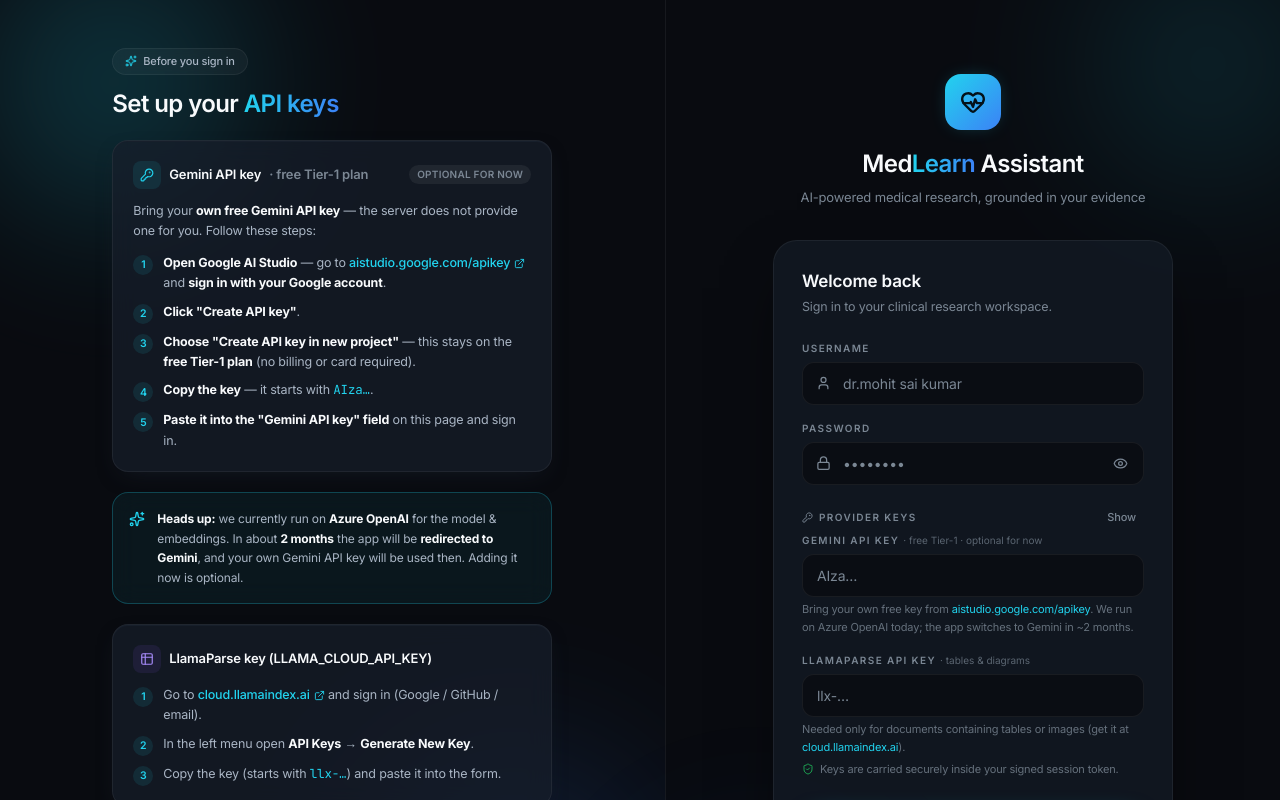
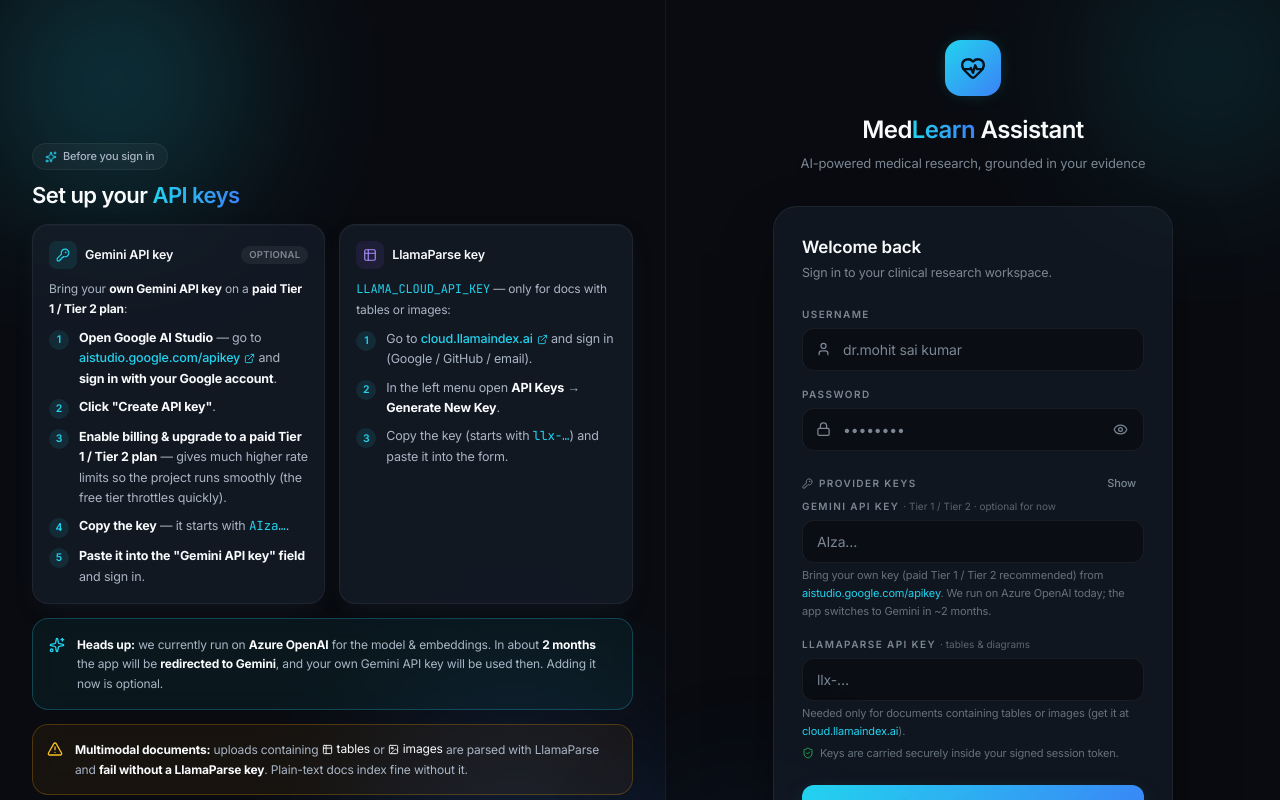
Before and after one commit to mohit0415/agentic_rag_assistant, a React (Vite) app in the folder frontend/: page / in a window 1280 px wide. Shown: the top 800 px of the page. Built offline with nearby package versions, Linux system fonts and the light colour scheme; no server answers.

Commit message:
login UI enhacement

```diff
--- a/frontend/src/pages/LoginPage.tsx
+++ b/frontend/src/pages/LoginPage.tsx
@@ -55,16 +55,15 @@
       <b className="text-txt-pri">Click "Create API key"</b>.
     </Step>
     <Step n={3}>
-      <b className="text-txt-pri">Choose "Create API key in new project"</b> — this stays on the{" "}
-      <b className="text-txt-pri">free Tier-1 plan</b> (no billing or card required).
+      <b className="text-txt-pri">Enable billing &amp; upgrade to a paid Tier 1 / Tier 2 plan</b> —
+      gives much higher rate limits so the project runs smoothly (the free tier throttles quickly).
     </Step>
     <Step n={4}>
       <b className="text-txt-pri">Copy the key</b> — it starts with{" "}
       <code className="text-accent">AIza…</code>.
     </Step>
     <Step n={5}>
-      <b className="text-txt-pri">Paste it into the "Gemini API key" field</b> on this page and sign
-      in.
+      <b className="text-txt-pri">Paste it into the "Gemini API key" field</b> and sign in.
     </Step>
   </ol>
 );
@@ -93,13 +92,13 @@
       style={{ background: "radial-gradient(circle, #3B82F6 0%, transparent 70%)" }}
     />
 
-    <div className="relative mx-auto w-full max-w-[520px] space-y-5 px-10 py-12">
+    <div className="relative mx-auto w-full max-w-[760px] space-y-3.5 px-8 py-8">
       <div>
-        <div className="mb-3 inline-flex items-center gap-1.5 rounded-full border border-line bg-white/[0.04] px-3 py-1 text-[11px] font-medium text-txt-sec backdrop-blur">
+        <div className="mb-2.5 inline-flex items-center gap-1.5 rounded-full border border-line bg-white/[0.04] px-3 py-1 text-[11px] font-medium text-txt-sec backdrop-blur">
           <Sparkles size={12} className="text-accent" />
           Before you sign in
         </div>
-        <h2 className="font-display text-[24px] font-semibold leading-snug tracking-tight text-txt-pri">
+        <h2 className="font-display text-[22px] font-semibold leading-snug tracking-tight text-txt-pri">
           Set up your{" "}
           <span className="bg-gradient-to-r from-[#22D3EE] to-[#3B82F6] bg-clip-text text-transparent">
             API keys
@@ -107,42 +106,45 @@
         </h2>
       </div>
 
-      <div className="rounded-2xl border border-line bg-card/70 p-5 shadow-card backdrop-blur-md">
-        <div className="mb-3 flex items-center justify-between">
-          <span className="flex items-center gap-2 text-[13px] font-semibold text-txt-pri">
-            <span className="flex h-7 w-7 items-center justify-center rounded-lg bg-[#22D3EE]/10 text-accent">
+      <div className="grid grid-cols-2 gap-3.5">
+        <div className="rounded-2xl border border-line bg-card/70 p-4 shadow-card backdrop-blur-md">
+          <div className="mb-2.5 flex items-center justify-between gap-2">
+            <span className="flex items-center gap-2 text-[12.5px] font-semibold text-txt-pri">
+              <span className="flex h-7 w-7 flex-shrink-0 items-center justify-center rounded-lg bg-[#22D3EE]/10 text-accent">
                 <KeyRound size={14} />
               </span>
-            Gemini API key <span className="text-txt-mut">· free Tier-1 plan</span>
+              Gemini API key
             </span>
             <span
-            className={`rounded-full px-2 py-0.5 text-[10px] font-semibold uppercase tracking-wide ${
+              className={`flex-shrink-0 rounded-full px-2 py-0.5 text-[9.5px] font-semibold uppercase tracking-wide ${
                 GEMINI_KEY_REQUIRED
                   ? "bg-danger/10 text-[#FCA5A5]"
                   : "bg-white/[0.06] text-txt-mut"
               }`}
             >
-            {GEMINI_KEY_REQUIRED ? "Required" : "Optional for now"}
+              {GEMINI_KEY_REQUIRED ? "Required" : "Optional"}
             </span>
           </div>
-        <p className="mb-3 text-[12.5px] leading-relaxed text-txt-sec">
-          Bring your <b className="text-txt-pri">own free Gemini API key</b> — the server does not
-          provide one for you. Follow these steps:
+          <p className="mb-2.5 text-[12px] leading-relaxed text-txt-sec">
+            Bring your <b className="text-txt-pri">own Gemini API key</b> on a{" "}
+            <b className="text-txt-pri">paid Tier 1 / Tier 2 plan</b>:
           </p>
           <GeminiKeySteps />
         </div>
 
-      <ProviderTransitionNote />
-
-      <div className="rounded-2xl border border-line bg-card/70 p-5 shadow-card backdrop-blur-md">
-        <div className="mb-3 flex items-center justify-between">
-          <span className="flex items-center gap-2 text-[13px] font-semibold text-txt-pri">
-            <span className="flex h-7 w-7 items-center justify-center rounded-lg bg-[#8B5CF6]/10 text-[#A78BFA]">
+        <div className="rounded-2xl border border-line bg-card/70 p-4 shadow-card backdrop-blur-md">
+          <div className="mb-2.5 flex items-center gap-2">
+            <span className="flex items-center gap-2 text-[12.5px] font-semibold text-txt-pri">
+              <span className="flex h-7 w-7 flex-shrink-0 items-center justify-center rounded-lg bg-[#8B5CF6]/10 text-[#A78BFA]">
                 <Table2 size={14} />
               </span>
-            LlamaParse key (LLAMA_CLOUD_API_KEY)
+              LlamaParse key
             </span>
           </div>
+          <p className="mb-2.5 text-[12px] leading-relaxed text-txt-sec">
+            <code className="text-accent">LLAMA_CLOUD_API_KEY</code> — only for docs with tables or
+            images:
+          </p>
           <ol className="space-y-2">
             <Step n={1}>
               Go to <GuideLink href="https://cloud.llamaindex.ai">cloud.llamaindex.ai</GuideLink> and
@@ -158,20 +160,23 @@
             </Step>
           </ol>
         </div>
+      </div>
 
-      <div className="flex gap-3 rounded-2xl border border-warning/25 bg-warning/[0.06] p-4 backdrop-blur-md">
+      <ProviderTransitionNote />
+
+      <div className="flex gap-3 rounded-2xl border border-warning/25 bg-warning/[0.06] p-3.5 backdrop-blur-md">
         <AlertTriangle size={16} className="mt-0.5 flex-shrink-0 text-[#FBBF24]" />
         <p className="text-[12px] leading-relaxed text-txt-sec">
-          <b className="text-txt-pri">Multimodal documents:</b> if an uploaded document contains{" "}
+          <b className="text-txt-pri">Multimodal documents:</b> uploads containing{" "}
           <span className="inline-flex items-center gap-1 text-txt-pri">
             <Table2 size={11} /> tables
           </span>{" "}
           or{" "}
           <span className="inline-flex items-center gap-1 text-txt-pri">
             <ImageIcon size={11} /> images
-          </span>
-          , it is parsed with LlamaParse — those uploads <b className="text-txt-pri">fail without
-          a LlamaParse key</b>. Plain-text documents index fine without it.
+          </span>{" "}
+          are parsed with LlamaParse and <b className="text-txt-pri">fail without a LlamaParse
+          key</b>. Plain-text docs index fine without it.
         </p>
       </div>
     </div>
@@ -316,7 +321,7 @@
             <label className="ml-label mb-1.5 block">
               Gemini API key
               <span className="ml-1 font-normal normal-case tracking-normal text-txt-mut/70">
-                {GEMINI_KEY_REQUIRED ? "· required" : "· free Tier-1 · optional for now"}
+                {GEMINI_KEY_REQUIRED ? "· required" : "· Tier 1 / Tier 2 · optional for now"}
               </span>
             </label>
             <input
@@ -329,7 +334,7 @@
               className="ml-input mb-1"
             />
             <p className="mb-4 text-[11px] leading-relaxed text-txt-mut/80">
-              Bring your own free key from{" "}
+              Bring your own key (paid Tier 1 / Tier 2 recommended) from{" "}
               <a
                 href="https://aistudio.google.com/apikey"
                 target="_blank"
```
Lines whose indentation alone changed are shown as unchanged.
